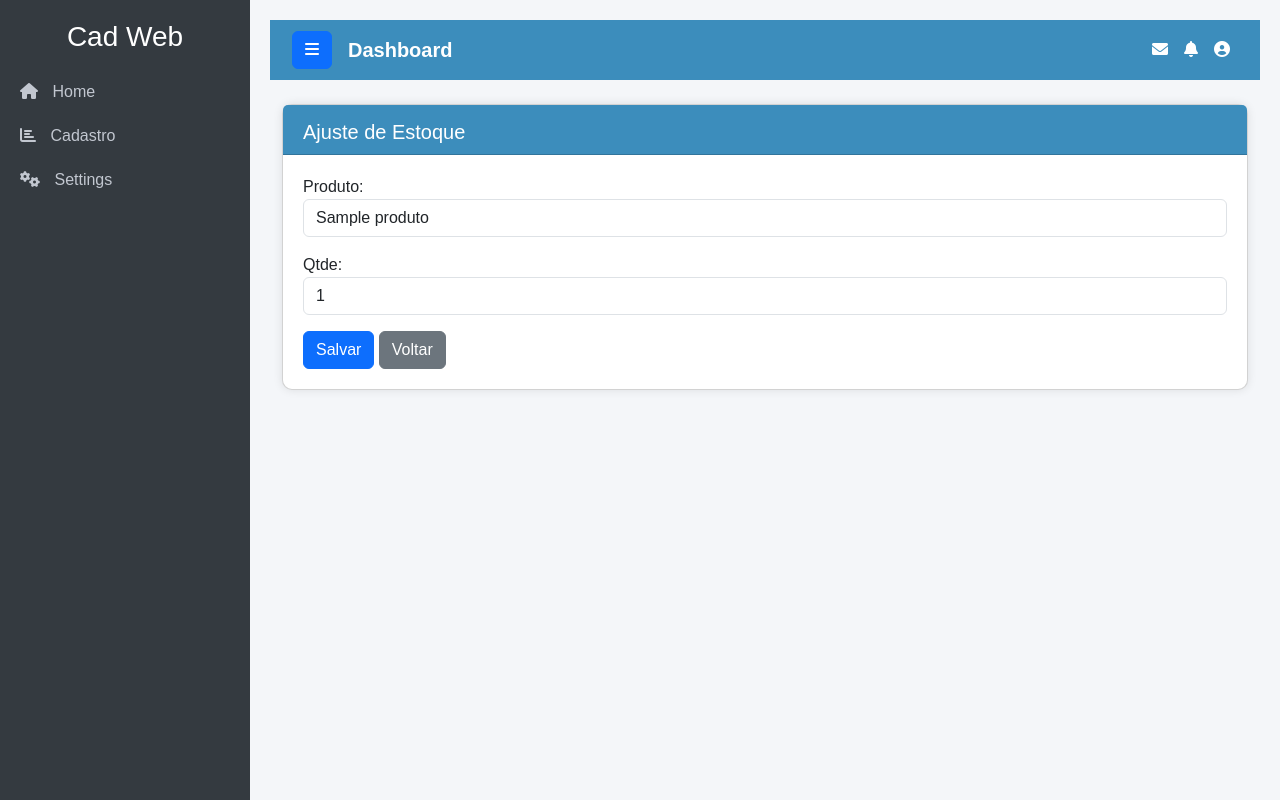
After one commit to Juniorborgesdapaz/CadWeb, a Django app: page /ajustar_estoque/1/ in a window 1280 px wide. The commit adds this page. Run offline with Django 4.2, Linux system fonts and the light colour scheme; tables that the repository leaves empty hold one stand-in row (values such as "Sample post"); some libraries are stand-ins or nearby versions.

Commit message:
ainda não finalizado o estoque e não esta salvando os dados

```diff
--- a/home/forms.py
+++ b/home/forms.py
@@ -75,3 +75,42 @@ class ClienteForm(forms.ModelForm):
           if datanasc.year < 1900:
                raise forms.ValidationError("A data de nascimento não pode ser anterior ao ano de 1900.")
           return datanasc
+
+class ProdutoForm(forms.ModelForm):
+    class Meta:
+        model = Produto
+        fields = ['nome', 'preco', 'categoria','img_base64']
+        widgets = {
+            'categoria': forms.Select(attrs={'class': 'form-control'}),
+            'nome':forms.TextInput(attrs={'class': 'form-control', 'placeholder': 'Nome'}),
+            'img_base64': forms.HiddenInput(),
+            # a classe money mascara a entreda de valores monetários, está em base.html
+            #  jQuery Mask Plugin
+            'preco':forms.TextInput(attrs={
+                'class': 'money form-control',
+                'maxlength': 500,
+                'placeholder': '0.000,00'
+            }),
+        }
+
+        labels = {
+            'nome': 'Nome do Produto',
+            'preco': 'Preço do Produto',
+        }
+
+
+    def __init__(self, *args, **kwargs):
+        super(ProdutoForm, self).__init__(*args, **kwargs)
+        self.fields['preco'].localize = True
+        self.fields['preco'].widget.is_localized = True
+
+
+class EstoqueForm(forms.ModelForm):
+     class Meta:
+          model = Estoque
+          fields = ['produto', 'qtde']
+
+          widgets = {
+               'produto': forms.HiddenInput(),
+               'qtde': forms.TextInput(attrs={'class': 'inteiro form-control',}),
+          }
--- a/home/models.py
+++ b/home/models.py
@@ -25,3 +25,23 @@ class Cliente(models.Model):
         if self.datanasc:
             return self.datanasc.strftime('%d/%m/%Y')
         return None
+
+class Produto(models.Model):
+    nome = models.CharField(max_length=100)
+    preco = models.DecimalField(max_digits=10, decimal_places=2, blank=False)
+    categoria = models.ForeignKey(Categoria, on_delete=models.CASCADE)
+    img_base64 = models.TextField(blank=True)
+
+    def __str__(self):
+        return self.nome
+
+    @property
+    def estoque(self):
+        estoque_item, flag_created = Estoque.objects.get_or_create(produto=self, defaults={'qtde': 0})
+        return estoque_item
+class Estoque(models.Model):
+    produto = models.ForeignKey(Produto, on_delete=models.CASCADE)
+    qtde = models.IntegerField()
+
+    def __str__(self):
+        return f'{self.produto.nome} - Quantidade: {self.qtde}'
--- a/home/urls.py
+++ b/home/urls.py
@@ -15,4 +15,12 @@ urlpatterns = [
     path('remover/<int:id>/', views.remover_cliente, name='remover_cliente'),
     path('detalhe/<int:id>/', views.detalhe_cliente, name='detalhe_cliente'),
 
+
+    path('produto/lista', views.produto, name='listaProduto'),
+    path('produto/formulario', views.form_produto, name='form_produto'),
+    path('editar_produto/<int:id>/', views.editar_produto, name='editar_produto'),
+    path('remover_produto/<int:id>/', views.remover_produto, name='remover_produto'),
+    path('detalhe_produto/<int:id>', views.detalhe_produto, name='detalhe_produto'),
+    #ESTOQUE:
+    path('ajustar_estoque/<int:id>/', views.ajustar_estoque, name='ajustar_estoque'),
 ]
--- a/home/views.py
+++ b/home/views.py
@@ -4,7 +4,8 @@ from .models import *
 from .forms import *
 from .models import Cliente
 from .forms import ClienteForm
-
+from .models import Produto, Estoque
+from .forms import ProdutoForm, EstoqueForm
 def index(request):
     return render(request,'index.html')
 
@@ -43,7 +44,7 @@ def editar_categoria(request, id):
             categoria = form.save()
             lista=[]
             lista.append(categoria)
-            messages.warning(request, 'Edição realizda com Sucesso.')
+            messages.success(request, 'Edição realizda com Sucesso.')
             return render(request, 'categoria/lista.html', {'lista':lista,})
 
     else:
@@ -56,7 +57,7 @@ def remover_categoria(request, id):
     try:
         categoria = Categoria.objects.get(pk=id)
         categoria.delete()
-        messages.error(request, 'Exclusão realizda com Sucesso.')
+        messages.success(request, 'Exclusão realizda com Sucesso.')
     except:
         messages.error(request, 'Não encotramos seus registros')
         return redirect('lista')
@@ -98,7 +99,7 @@ def editar_cliente(request, id):
         form = ClienteForm(request.POST, instance=cliente)
         if form.is_valid():
             form.save()
-            messages.warning(request, 'Cliente editado com sucesso.')
+            messages.success(request, 'Cliente editado com sucesso.')
             return redirect('lista_cliente')
     else:
         form = ClienteForm(instance=cliente)
@@ -109,10 +110,79 @@ def editar_cliente(request, id):
 def remover_cliente(request, id):
     cliente = get_object_or_404(Cliente, pk=id)
     cliente.delete()
-    messages.error(request, 'Cliente removido com sucesso.')
+    messages.success(request, 'Cliente removido com sucesso.')
     return redirect('lista_cliente')
 
 # Função para ver os detalhes de um cliente
 def detalhe_cliente(request, id):
     cliente = get_object_or_404(Cliente, pk=id)
     return render(request, 'cliente/detalhe_cliente.html', {'cliente': cliente})
+
+
+# Função para produto
+def produto(request):
+    contexto = {
+        'listaProduto': Produto.objects.all().order_by('-id'),
+    }
+    return render(request, 'produto/lista.html', contexto)
+
+# Cadastro de produto
+def form_produto(request):
+    if (request.method == 'POST'):
+        form = ProdutoForm(request.POST)
+        if form.is_valid():
+            salvando = form.save()
+            listaProduto=[]
+            listaProduto.append(salvando)
+            messages.success(request, 'Operação realizda com Sucesso.')
+            return render(request, 'produto/lista.html', {'listaProduto':listaProduto,})
+
+    else:
+        form = ProdutoForm()
+
+    return render(request, 'produto/formulario.html', {'form': form,})
+
+# Edição de produto
+def editar_produto(request, id):
+    produto = get_object_or_404(Produto, pk=id)
+    if request.method == 'POST':
+        form = ProdutoForm(request.POST, request.FILES, instance=produto)  # Adicionado request.FILES
+        if form.is_valid():
+            form.save()
+            messages.success(request, 'Produto editado com sucesso.')
+            return redirect('listaProduto')
+        else:
+            messages.error(request, 'Erro ao editar produto. Verifique os dados.')
+    else:
+        form = ProdutoForm(instance=produto)
+    return render(request, 'produto/formulario.html', {'form': form})
+
+# Remoção de produto
+def remover_produto(request, id):
+    produto = get_object_or_404(Produto, pk=id)
+    produto.delete()
+    messages.success(request, 'Produto removido com sucesso.')
+    return redirect('listaProduto')
+
+# Detalhes de produto
+def detalhe_produto(request, id):
+    produto = get_object_or_404(Produto, pk=id)
+    return render(request, 'produto/detalhes.html', {'produto': produto})
+
+# Ajuste de estoque
+def ajustar_estoque(request, id):
+    produto = get_object_or_404(Produto, pk=id)
+    estoque = produto.estoque if hasattr(produto, 'estoque') else None  # Verifica se o produto tem estoque
+    if request.method == 'POST':
+        form = EstoqueForm(request.POST, instance=estoque)
+        if form.is_valid():
+            estoque = form.save(commit=False)
+            estoque.produto = produto
+            estoque.save()
+            messages.success(request, 'Estoque ajustado com sucesso.')
+            return redirect('listaProduto')
+        else:
+            messages.error(request, 'Erro ao ajustar estoque. Verifique os dados.')
+    else:
+        form = EstoqueForm(instance=estoque)
+    return render(request, 'produto/estoque.html', {'form': form})
--- a/templates/menu.html
+++ b/templates/menu.html
@@ -10,7 +10,8 @@
             </li>
 
             <li class="nav-item">
-                <a href="#" class="nav-link">Produtos</a>
+                <a href="{% url 'listaProduto' %}" class="nav-link">Produtos</a>
+
             </li>
             <li class="nav-item">
                 <a href="{% url 'lista_cliente' %}" class="nav-link">Clientes</a>
--- /dev/null
+++ b/templates/produto/estoque.html
@@ -0,0 +1,19 @@
+{% extends "base.html" %}
+
+{% block titulo_conteudo %} Ajuste de Estoque {% endblock titulo_conteudo%}
+
+{% block conteudo %}
+<p>
+    <label for="id_produto"> Produto:</label>
+    <span class="form-control"> {{form.instance.produto.nome}}</span>
+</p>
+<form method="post">
+    {% csrf_token %}
+    {{ form.as_p}}
+
+    <button class="btn btn-primary" type="submit"> Salvar </button>
+    <button class="btn btn-secondary" type="button" onclick="location.href='{% url 'listaProduto' %}'"> Voltar </button>
+
+</form>
+
+{% endblock conteudo %}
```
Also changed, not shown: templates/produto/detalhes.html (added, +45 -0 lines), templates/produto/formulario.html (added, +82 -0 lines), templates/produto/lista.html (added, +42 -0 lines), home/migrations/0003_produto.py (added), home/migrations/0004_estoque.py (added).
